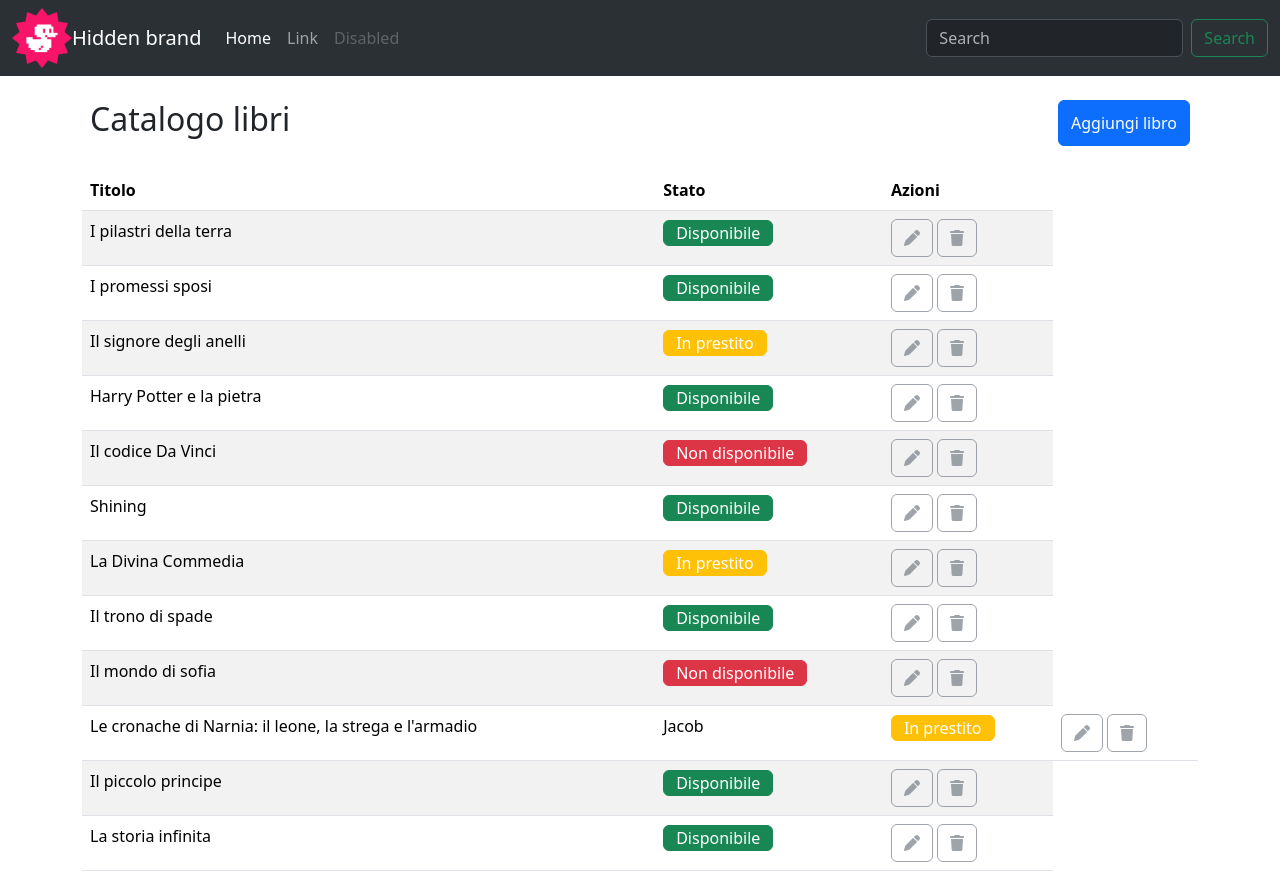
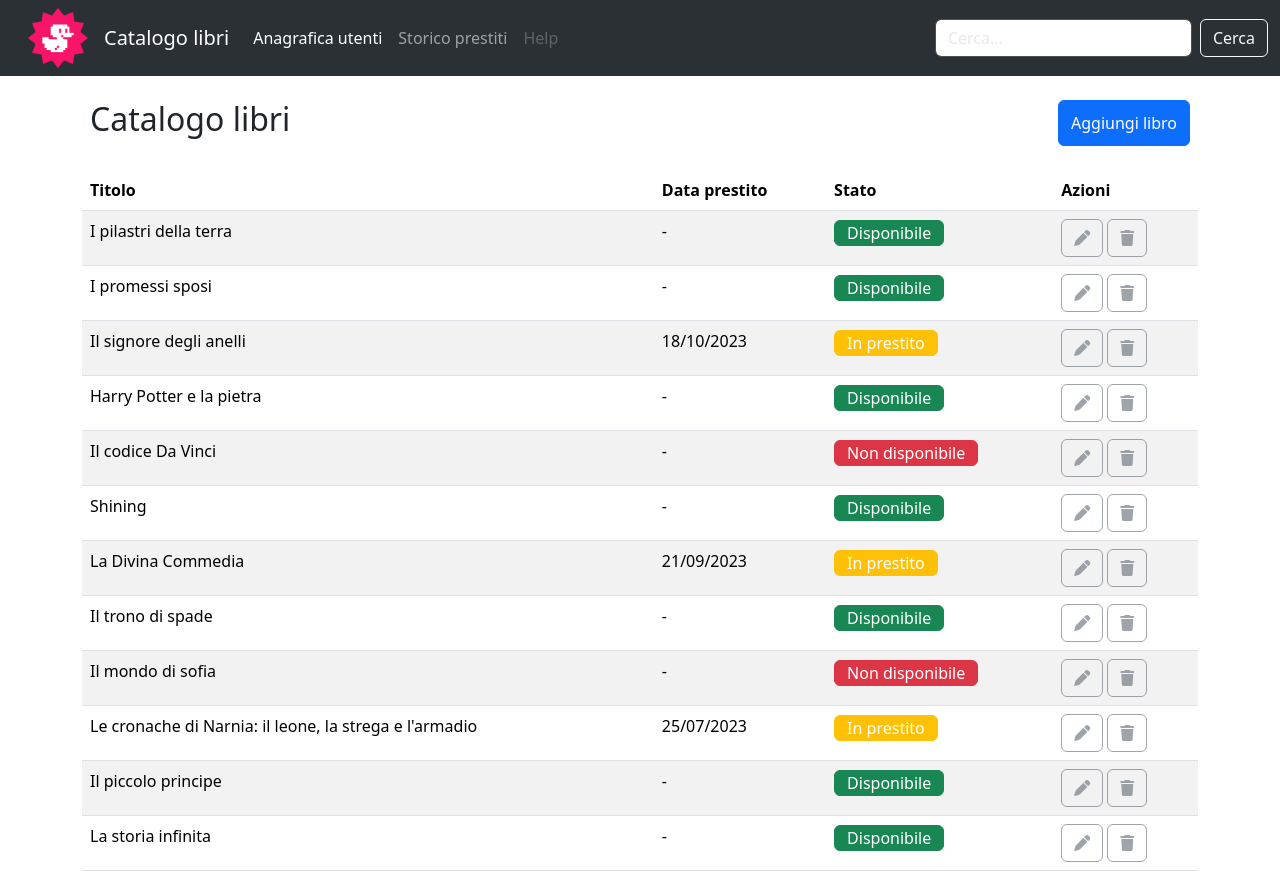
Before and after one commit to FrancescoMorettiBrs/html-css-bootstrap-dashboard, a plain HTML site: page index.html in a window 1280 px wide. Shown: the top 874 px of the page. Drawn offline with nearby package versions, Linux system fonts and the light colour scheme.

Commit message:
feat: desktop layout

```diff
--- a/index.html
+++ b/index.html
@@ -24,7 +24,7 @@
     <header>
       <nav class="navbar navbar-expand-lg bg-body-tertiary" data-bs-theme="dark" ">
       <div class="container-fluid">
-        <img class="img-fluid" width="60px" height="60px" src="./img/duck.png" alt="" />
+        <img class="img-fluid mx-3" width="60px" height="60px" src="./img/duck.png" alt="" />
         <button
           class="navbar-toggler"
           type="button"
@@ -37,21 +37,21 @@
           <span class="navbar-toggler-icon"></span>
         </button>
         <div class="collapse navbar-collapse" id="navbarTogglerDemo01">
-          <a class="navbar-brand" href="#">Hidden brand</a>
+          <a class="navbar-brand" href="#">Catalogo libri</a>
           <ul class="navbar-nav me-auto mb-2 mb-lg-0">
             <li class="nav-item">
-              <a class="nav-link active" aria-current="page" href="#">Home</a>
+              <a class="nav-link active" aria-current="page" href="#">Anagrafica utenti</a>
             </li>
             <li class="nav-item">
-              <a class="nav-link" href="#">Link</a>
+              <a class="nav-link" href="#">Storico prestiti</a>
             </li>
             <li class="nav-item">
-              <a class="nav-link disabled" aria-disabled="true">Disabled</a>
+              <a class="nav-link disabled" aria-disabled="true">Help</a>
             </li>
           </ul>
           <form class="d-flex" role="search">
-            <input class="form-control me-2" type="search" placeholder="Search" aria-label="Search" />
-            <button class="btn btn-outline-success" type="submit">Search</button>
+            <input class="form-control me-2 bg-white" type="search" placeholder="Cerca..." aria-label="Search" />
+            <button class="btn btn-outline-light" type="submit">Cerca</button>
           </form>
         </div>
       </div>
@@ -60,7 +60,7 @@
       <section>
         <div class="container">
           <div class="row">
-            <div class="col-12">
+            <div class="col-12 col-xxl-9">
               <div class="d-flex justify-content-between py-4 px-2">
                 <h2>Catalogo libri</h2>
                 <button type="button" class="btn btn-primary">Aggiungi libro</button>
@@ -70,7 +70,7 @@
                   <thead>
                     <tr>
                       <th scope="col">Titolo</th>
-                      <th scope="col" class="d-none">Data prestito</th>
+                      <th scope="col" class="d-none d-md-table-cell">Data prestito</th>
                       <th scope="col">Stato</th>
                       <th scope="col">Azioni</th>
                     </tr>
@@ -78,7 +78,7 @@
                   <tbody>
                     <tr>
                       <td scope="row">I pilastri della terra</td>
-                      <td class="d-none">Mark</td>
+                      <td class="d-none d-md-table-cell">-</td>
                       <td>
                         <button type="button" class="btn btn-success py-0">Disponibile</button>
                       </td>
@@ -97,7 +97,7 @@
                     </tr>
                     <tr>
                       <td scope="row">I promessi sposi</td>
-                      <td class="d-none">Jacob</td>
+                      <td class="d-none d-md-table-cell">-</td>
                       <td>
                         <button type="button" class="btn btn-success py-0">Disponibile</button>
                       </td>
@@ -114,7 +114,7 @@
                     </tr>
                     <tr>
                       <td scope="row">Il signore degli anelli</td>
-                      <td class="d-none">Jacob</td>
+                      <td class="d-none d-md-table-cell">18/10/2023</td>
                       <td>
                         <button type="button" class="btn btn-warning py-0 text-white">In prestito</button>
                       </td>
@@ -131,7 +131,7 @@
                     </tr>
                     <tr>
                       <td scope="row">Harry Potter e la pietra</td>
-                      <td class="d-none">Jacob</td>
+                      <td class="d-none d-md-table-cell">-</td>
                       <td>
                         <button type="button" class="btn btn-success py-0">Disponibile</button>
                       </td>
@@ -148,7 +148,7 @@
                     </tr>
                     <tr>
                       <td scope="row">Il codice Da Vinci</td>
-                      <td class="d-none">Jacob</td>
+                      <td class="d-none d-md-table-cell">-</td>
                       <td>
                         <button type="button" class="btn btn-danger py-0">Non disponibile</button>
                       </td>
@@ -165,7 +165,7 @@
                     </tr>
                     <tr>
                       <td scope="row">Shining</td>
-                      <td class="d-none">Jacob</td>
+                      <td class="d-none d-md-table-cell">-</td>
                       <td>
                         <button type="button" class="btn btn-success py-0">Disponibile</button>
                       </td>
@@ -182,7 +182,7 @@
                     </tr>
                     <tr>
                       <td scope="row">La Divina Commedia</td>
-                      <td class="d-none">Jacob</td>
+                      <td class="d-none d-md-table-cell">21/09/2023</td>
                       <td>
                         <button type="button" class="btn btn-warning py-0 text-white">In prestito</button>
                       </td>
@@ -199,7 +199,7 @@
                     </tr>
                     <tr>
                       <td scope="row">Il trono di spade</td>
-                      <td class="d-none">Jacob</td>
+                      <td class="d-none d-md-table-cell">-</td>
                       <td>
                         <button type="button" class="btn btn-success py-0">Disponibile</button>
                       </td>
@@ -216,7 +216,7 @@
                     </tr>
                     <tr>
                       <td scope="row">Il mondo di sofia</td>
-                      <td class="d-none">Jacob</td>
+                      <td class="d-none d-md-table-cell">-</td>
                       <td>
                         <button type="button" class="btn btn-danger py-0">Non disponibile</button>
                       </td>
@@ -233,7 +233,7 @@
                     </tr>
                     <tr>
                       <td scope="row">Le cronache di Narnia: il leone, la strega e l'armadio</td>
-                      <td class="d-none d-md-table-cell">Jacob</td>
+                      <td class="d-none d-md-table-cell">25/07/2023</td>
                       <td>
                         <button type="button" class="btn btn-warning py-0 text-white">In prestito</button>
                       </td>
@@ -250,7 +250,7 @@
                     </tr>
                     <tr>
                       <td scope="row">Il piccolo principe</td>
-                      <td class="d-none">Jacob</td>
+                      <td class="d-none d-md-table-cell">-</td>
                       <td>
                         <button type="button" class="btn btn-success py-0">Disponibile</button>
                       </td>
@@ -267,7 +267,7 @@
                     </tr>
                     <tr>
                       <td scope="row">La storia infinita</td>
-                      <td class="d-none">Jacob</td>
+                      <td class="d-none d-md-table-cell">-</td>
                       <td>
                         <button type="button" class="btn btn-success py-0">Disponibile</button>
                       </td>
@@ -286,7 +286,7 @@
                 </table>
               </div>
             </div>
-            <div class="col-12">
+            <div class="col-12 col-xxl-3 py-4">
               <div class="card mb-4">
                 <h4 class="card-header">Todo</h4>
                 <div class="card-body">
```
